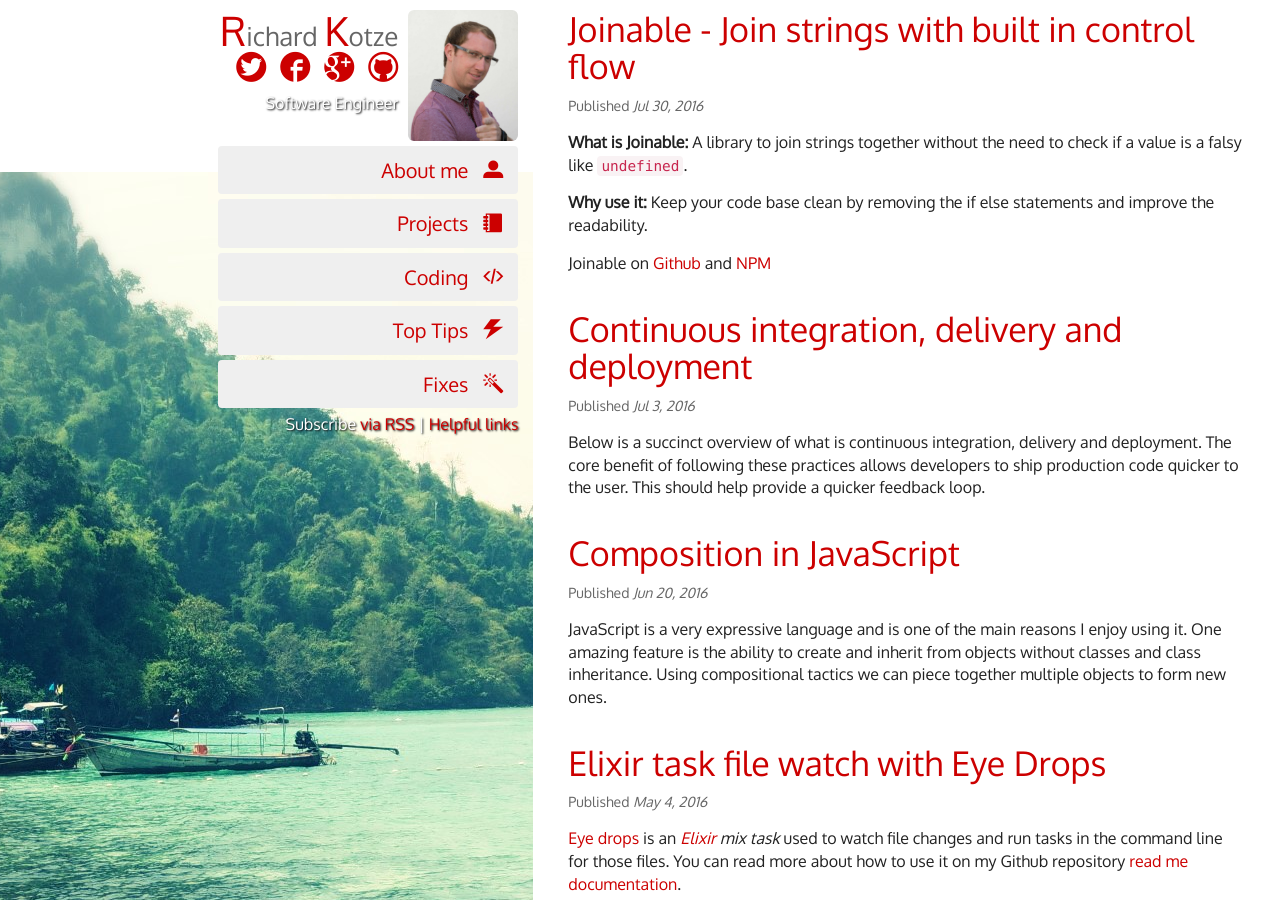
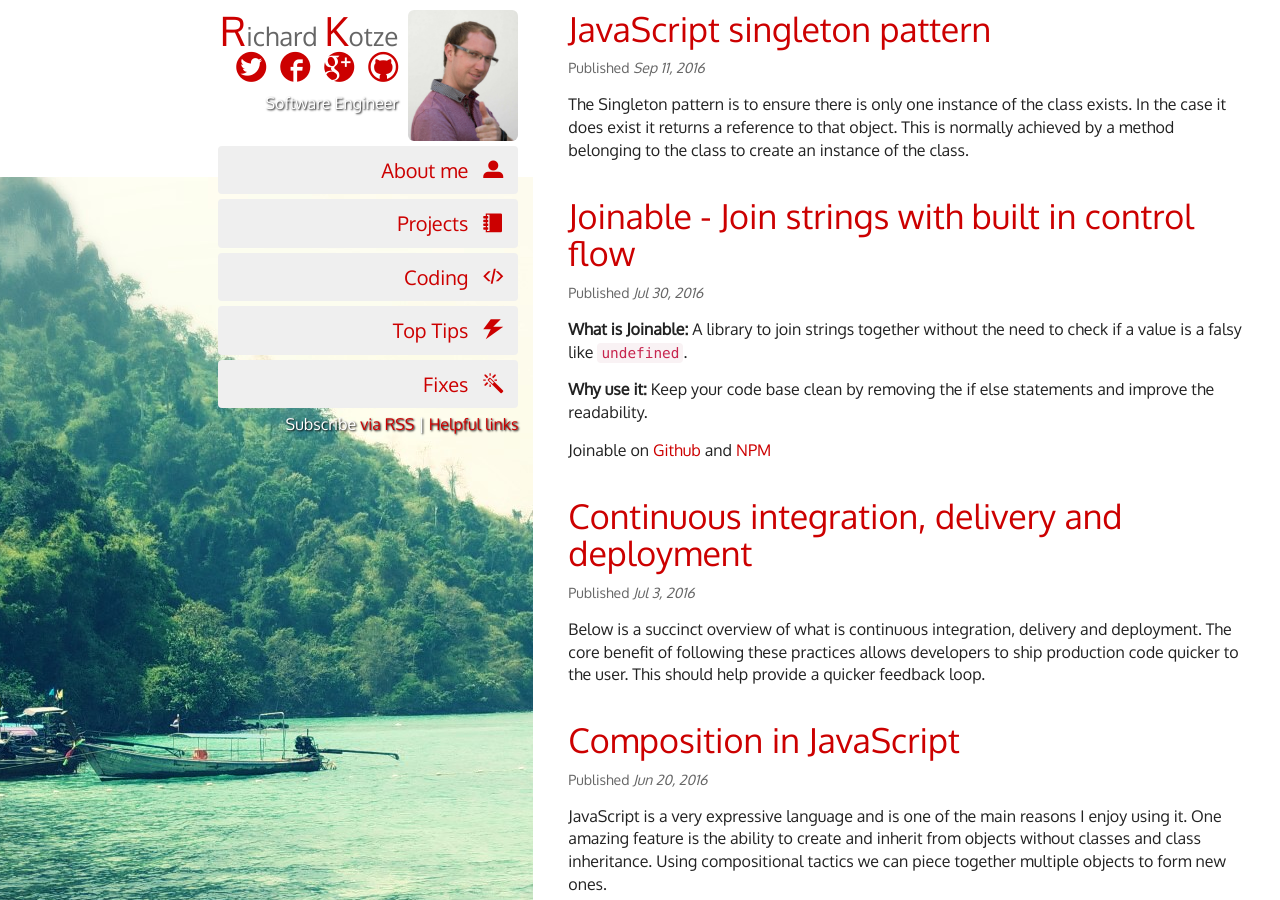
Before and after one commit to rkotze/rkotze.github.io, a Jekyll site: the page built from index.html, in a window 1280 px wide and 900 px high. Built offline with Jekyll 4.4.1, drawn with Linux system fonts in a browser that asks for light colours; the list of posts is cut into pages by our own code; some of the changed lines change nothing that is shown; some of the changed text lies outside the part shown.

Commit message:
updates to singleton pattern

```diff
--- a/_posts/2016-09-11-singleton-pattern.md
+++ b/_posts/2016-09-11-singleton-pattern.md
@@ -1,20 +1,23 @@
 ---
 layout: post
 title:  "JavaScript singleton pattern"
-date:   2016-09-11 17:00:12 +0000
-permalink: /coding/javascript-singleton
-category: coding
-published: false
+date:   2016-09-11 13:00:12 +0000
+permalink: /patterns/javascript-singleton-pattern
+category: patterns
 meta_description: >
  What and how to implement the singleton in JavaScript
 excerpt_separator: <!--more-->
 ---
 
-The Singleton pattern is to ensure there is only one instance of the class exists. When there is an instance it returns that reference to that object. This is normally achieved by a method belonging to the class to create a new instance of the class if one does not exist.
+The Singleton pattern is to ensure there is only one instance of the class exists. In the case it does exist it returns a reference to that object. This is normally achieved by a method belonging to the class to create an instance of the class.
 
 <!--more-->
 
-Basic and typical implementation of a singleton in JavaScript using an object literal:
+Singleton in JavaScript is useful to for providing a single point of access to functions which are isolated from the global namespace.
+
+Example are written in ES2015 syntax.
+
+Basic and typical implementation of a Singleton in JavaScript using an object literal:
 
 {% highlight javascript %}
 const aSingleton = {
@@ -22,7 +25,7 @@
 
 	propB: 3,
 
-	someMethod: () => {
+	someMethod() {
 		return 'some text';
 	}
 
@@ -30,15 +33,50 @@
 {% endhighlight %}
 
 
-Provide some encapsulation:
+Maybe you want to have private fields and functions? These can be encapsulated inside of a closure and returning an object literal to expose selected items.
+
+{% highlight javascript %}
+const aSingleton = () => {
+	const privateField = 'abc';
+
+	function privateFunction(){
+		return 'some private data ' + privateField;
+	};
+
+	return {
+		publicMethod() {
+			return privateFunction();
+		}
+	};
+};
+{% endhighlight %}
+
+Another technique is to instantiate the class when it's needed which can help save on resource:
 
 {% highlight javascript %}
 
-{% endhighlight %}
+const ASingleton = (() => {
+	let isInstance;
 
+	function initSingleton() {
+		return {
+			aProp: 'with value',
+			publicMethod() {
+				return 'something valuable';
+			}
+		};
+	}
 
-Save on memory resource and use it when the object is needed:
+	return {
+		getInstance() {
+			if(!isInstance){
+				isInstance = initSingleton();
+			}
+			return isInstance;
+		}
+	};
+}());
 
-{% highlight javascript %}
+ASingleton.getInstance().publicMethod();
 
 {% endhighlight %}
```
